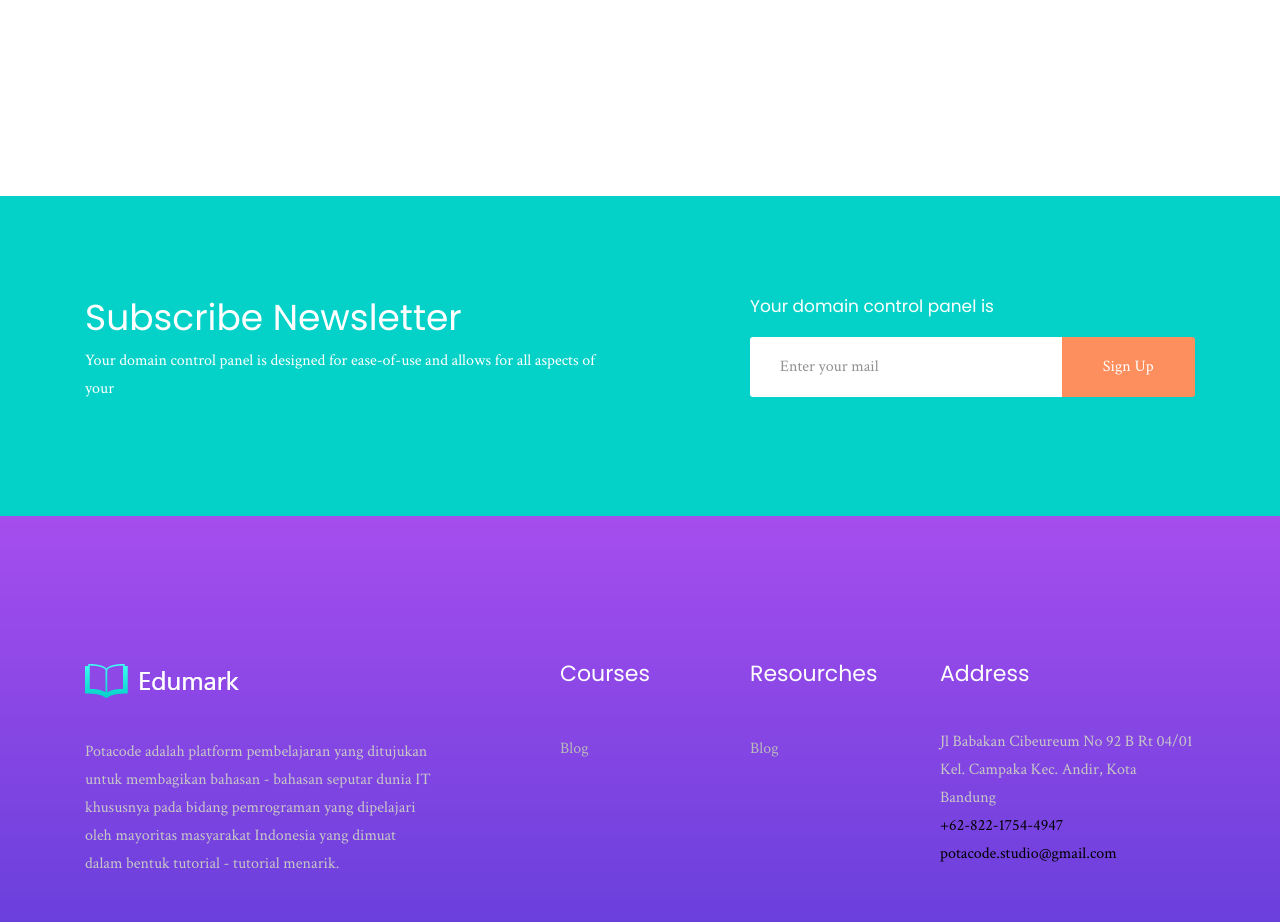
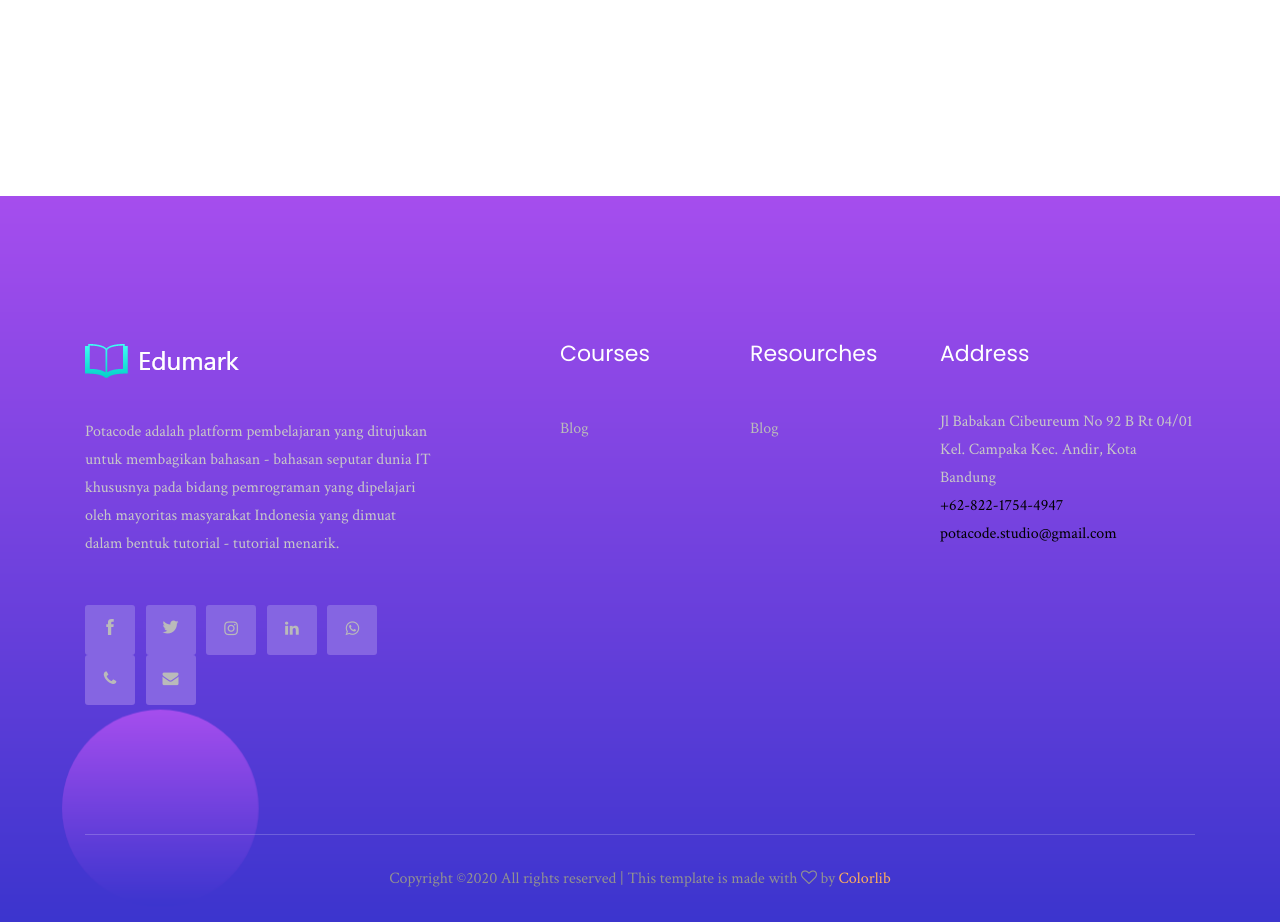
Before and after one commit to PotacodeStudio/landing-page, a PHP site: page / in a window 1280 px wide. Shown: the part 2909-3831 px from the top of the page. Run offline with PHP 8.4, Linux system fonts and the light colour scheme; some libraries are stand-ins or nearby versions.

Commit message:
comment out newsletter section

```diff
--- a/index.php
+++ b/index.php
@@ -1857,7 +1857,7 @@
     <!-- our_courses_end -->
 
     <!-- subscribe_newsletter_Start -->
-    <div class="subscribe_newsletter">
+<!--     <div class="subscribe_newsletter">
         <div class="container">
             <div class="row">
                 <div class="col-xl-6 col-lg-6">
@@ -1877,7 +1877,7 @@
                 </div>
             </div>
         </div>
-    </div>
+    </div> -->
     <!-- subscribe_newsletter_end -->
 
     <!-- our_latest_blog_start -->
```
